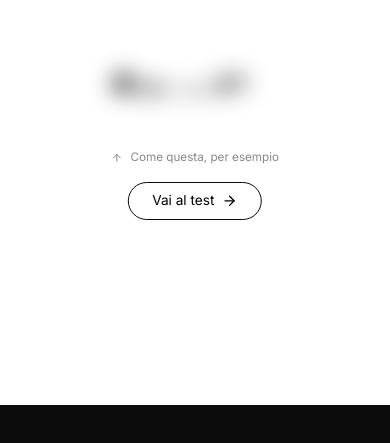
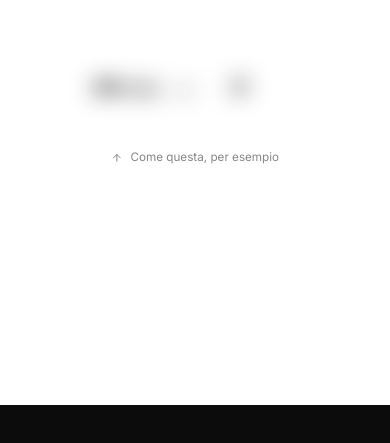
Before and after one commit to Fechuli/Etichetta, a Next.js app: page / in a window 390 px wide. Shown: the part 9507-9950 px from the top of the page. Built offline with nearby package versions, Linux system fonts and the light colour scheme.

Commit message:
Modifiche semplici post live

```diff
--- a/app/contatti/page.tsx
+++ b/app/contatti/page.tsx
@@ -12,7 +12,7 @@ export default function Contatti() {
                         Il tuo tratto verrà stampato in 3D, in plastica PLA
                         nera, lungo circa 10 cm.
                         <br /> È un portachiavi, ma soprattutto un’etichetta
-                        chenon somiglia a nessun’altra.
+                        che non somiglia a nessun’altra.
                     </p>
                     <FormContatti />
                     <p className="text-[#878787]">
--- a/app/manifesto/page.tsx
+++ b/app/manifesto/page.tsx
@@ -151,7 +151,7 @@ export default function Manifesto() {
                         domani, che nessuno può toglierti se non tu.
                         <br />
                         <br />
-                        L&apos;oggetto che riceverai è il promemoria fisico di
+                        Quello che riceverai è il promemoria di
                         questo momento:
                         <strong className="text-[#0c0c0c]">
                             {" "}quando hai scelto di essere qualcosa che nessuno
--- a/components/ChangeWordSection.tsx
+++ b/components/ChangeWordSection.tsx
@@ -97,7 +97,7 @@ export default function ChangeWordSection() {
                 tl.to(wordRef.current, {
                     y: "-120%",
                     rotation: -5,
-                    duration: 1.2,
+                    duration: 0.6,
                     ease: "power2.in",
                     onComplete: () => {
                         setCurrentWordIndex(
@@ -108,7 +108,7 @@ export default function ChangeWordSection() {
                 }).to(wordRef.current, {
                     y: "0%",
                     rotation: 0,
-                    duration: 1.2,
+                    duration: 0.6,
                     ease: "power2.out",
                 });
             };
@@ -134,7 +134,7 @@ export default function ChangeWordSection() {
                         onComplete: () => {
                             animationRef.current = setInterval(
                                 animateWord,
-                                3000
+                                1500
                             );
                         },
                     });
@@ -188,16 +188,6 @@ export default function ChangeWordSection() {
                             </p>
                         </span>
                     </div>
-
-                    <div>
-                        <ButtonHero
-                            text="Vai al test"
-                            arrowDirection="right"
-                             function={() => {
-                                router.push('/test');
-                            }}
-                        />
-                    </div>
                 </div>
             </div>
         </div>
--- a/components/LastSection.tsx
+++ b/components/LastSection.tsx
@@ -162,7 +162,7 @@ export default function LastSection() {
                     ref={paragraph1Ref}
                     className="text-white lg:mb-[2vw] text-[3.5vw] lg:text-[1vw] leading-[5vw] lg:leading-normal"
                 >
-                    Puoi farlo una volta sola.
+                    Puoi farlo <strong>una volta sola.</strong>
                     <br />
                     Perché scegliere davvero significa non tornare indietro.
                 </p>
--- a/components/SecondSection.tsx
+++ b/components/SecondSection.tsx
@@ -163,7 +163,7 @@ export default function SecondSection() {
 
             <div className="pt-[30vw] lg:pt-[20vw] flex flex-col items-start lg:items-end justify-center backdrop-blur-[2vw] pb-[20vw] lg:pb-[10vw] bg-[rgba(255,255,255,0.8)] px-[5vw] lg:px-0">
                 <div className="flex flex-col">
-                    <h1 ref={titleRef} className="text-[6vw] lg:text-[3vw] text-left text-[#878787] leading-[7vw] lg:leading-[3vw] lg:pr-[15vw]">
+                    <h1 ref={titleRef} className="text-[6vw] lg:text-[3vw] text-left text-[#878787] leading-[7vw] lg:leading-[3.5vw] lg:pr-[15vw]">
                         <strong className="text-[#0c0c0c]">Tutti hanno un&apos;idea di te.</strong><br/>
                         <strong>Questo progetto no.</strong>
                     </h1>
--- a/constants.ts
+++ b/constants.ts
@@ -1,98 +1,108 @@
 export const words = [
-        "batto",
-        "bazzo",
-        "baldoz",
-        "becca",
-        "beccez",
-        "bisa",
-        "bectro",
-        "betzo",
-        "blut",
-        "brabbo",
-        "brozzo",
-        "buzzen",
-        "cacchio",
-        "denbo",
-        "denbro",
-        "denez",
-        "denix",
-        "denzo",
-        "drocco",
-        "drogo",
-        "drozzo",
-        "feglio",
-        "frocco",
-        "frozzo",
-        "ghetto",
-        "ghettro",
-        "ghezz",
-        "guffo",
-        "guzzo",
-        "lagba",
-        "lagozzo",
-        "lagtro",
-        "lert",
-        "lodda",
-        "lodro",
-        "lodzo",
-        "luchen",
-        "lucho",
-        "luchoz",
-        "luchro",
-        "muzzon",
-        "neddo",
-        "nedzo",
-        "nuccez",
-        "nuccel",
-        "nuccen",
-        "nuccix",
-        "nuccio",
-        "nuccol",
-        "nuddo",
-        "pizzal",
-        "pizzan",
-        "pizzel",
-        "pizzix",
-        "plozzo",
-        "pozzel",
-        "pozzix",
-        "pratzo",
-        "pritto",
-        "rabbo",
-        "rabtro",
-        "rabzo",
-        "rabzot",
-        "scendro",
-        "scenza",
-        "snatto",
-        "snedro",
-        "snorbo",
-        "snotto",
-        "teglio",
-        "tenbro",
-        "tenoz",
-        "tenzo",
-        "tenzox",
-        "tondel",
-        "tondix",
-        "trunbo",
-        "tronco",
-        "trunel",
-        "trunzo",
-        "vettro",
-        "vexzo",
-        "zanzo",
-        "zennox",
-        "zennut",
-        "zorba",
-        "zorbix",
-        "zorzo",
-        "zotto",
-        "zundro",
-        "zupen",
-        "zuzzo",
-        "zuzzon",
-        "zuzzox",
-        "zenko",
-        "zetta",
+        "abba", // A
+        "agnadio", // O
+        "batto", // O
+        "bazzo", // O
+        "baldoz", // X
+        "becca", // A
+        "beccez", // X
+        "bisa", // A
+        "bectra", // A
+        "betzo", // O
+        "blut", // X
+        "brabbo", // O
+        "brozza", // A
+        "buzzen", // X
+        "caccior", // X
+        "cazza", // A
+        "ceglo", // O
+        "cegloz", // X
+        "cenz", // X
+        "cetto", // O
+        "chetta", // A
+        "denbo", // O
+        "denbro", // O
+        "denez", // X
+        "denix", // X
+        "denzo", // O
+        "drocca", // A
+        "drogo", // O
+        "drozzo", // O
+        "feglia", // A
+        "frocco", // O
+        "frozza", // A
+        "ghetto", // O
+        "ghettro", // O
+        "ghezz", // X
+        "guffo", // O
+        "guzzo", // O
+        "lagba", // A
+        "lagozzo", // O
+        "lagtro", // O
+        "lert", // X
+        "lodda", // A
+        "lodro", // O
+        "lodza", // A
+        "luchen", // X
+        "lucho", // O
+        "luchoz", // X
+        "luchro", // O
+        "muzzon", // X
+        "muzzox", // X
+        "mezarco", // X
+        "neddo", // O
+        "nedzo", // O
+        "nuccez", // X
+        "nuccel", // X
+        "nuccen", // X
+        "nuccix", // X
+        "nuccio", // O
+        "nuccol", // X
+        "nuddo", // O
+        "pizzal", // X
+        "pizzan", // X
+        "pizzel", // X
+        "pizzix", // X
+        "plozza", // A
+        "pozzel", // X
+        "pozzix", // X
+        "pratzo", // O
+        "pritta", // A
+        "rabbo", // O
+        "rabtro", // O
+        "rabza", // A
+        "rabzot", // X
+        "scendro", // O
+        "scenza", // A
+        "snatto", // O
+        "snedro", // O
+        "snorba", // A
+        "snotto", // O
+        "teglio", // O
+        "tenbra", // A
+        "tenoz", // X
+        "tenza", // A
+        "tenzox", // X
+        "tondel", // X
+        "tondix", // X
+        "trunbo", // O
+        "tronca", // A
+        "trunel", // X
+        "trunzo", // O
+        "vettro", // O
+        "vexzo", // X
+        "zanzo", // O
+        "zennox", // X
+        "zennut", // X
+        "zorba", // A
+        "zorbix", // X
+        "zorza", // A
+        "zotta", // A
+        "zundro", // O
+        "zupen", // X
+        "zuzza", // A
+        "zuzzon", // X
+        "zuzzox", // X
+        "zenko", // O
+        "zetta", // A
     ];
```
